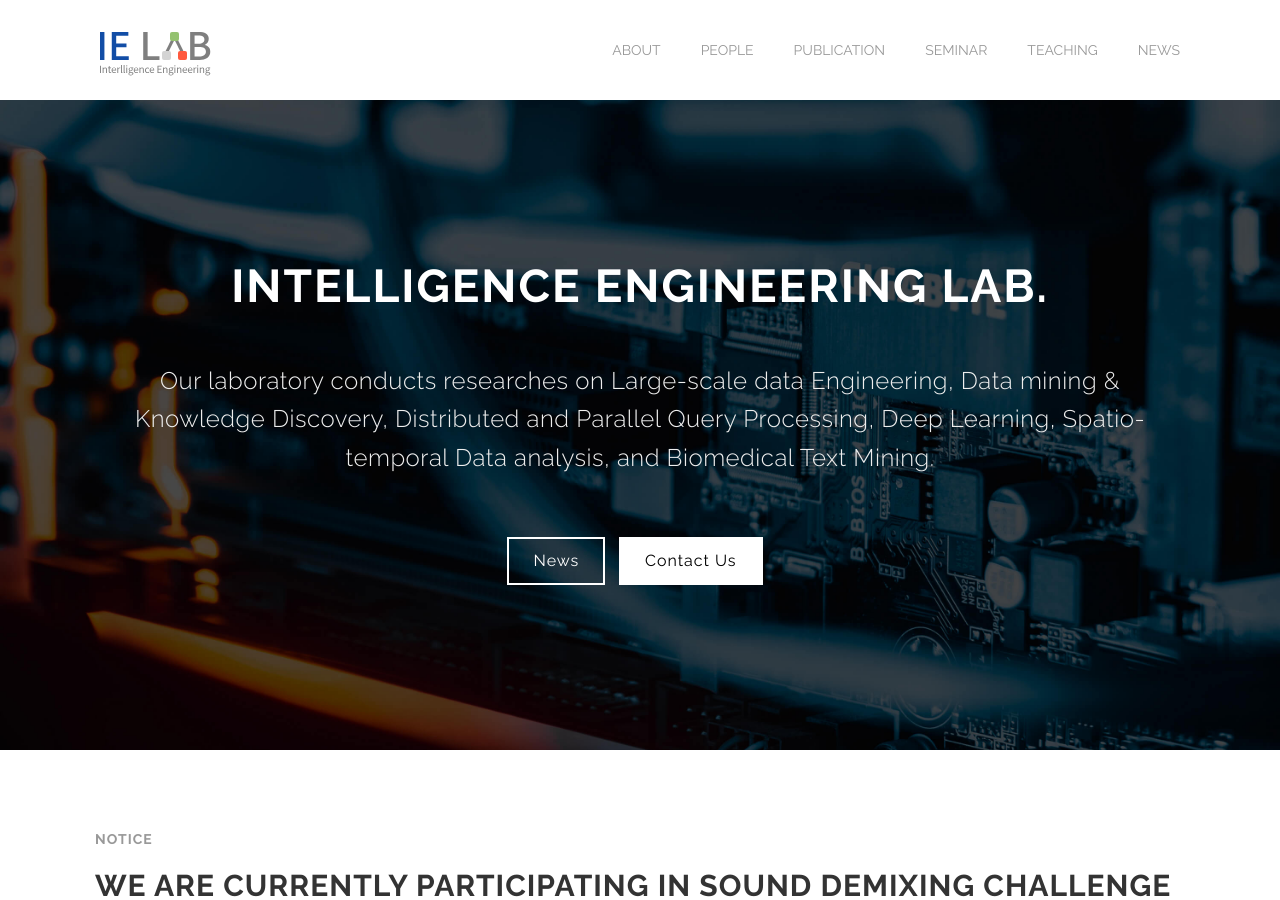
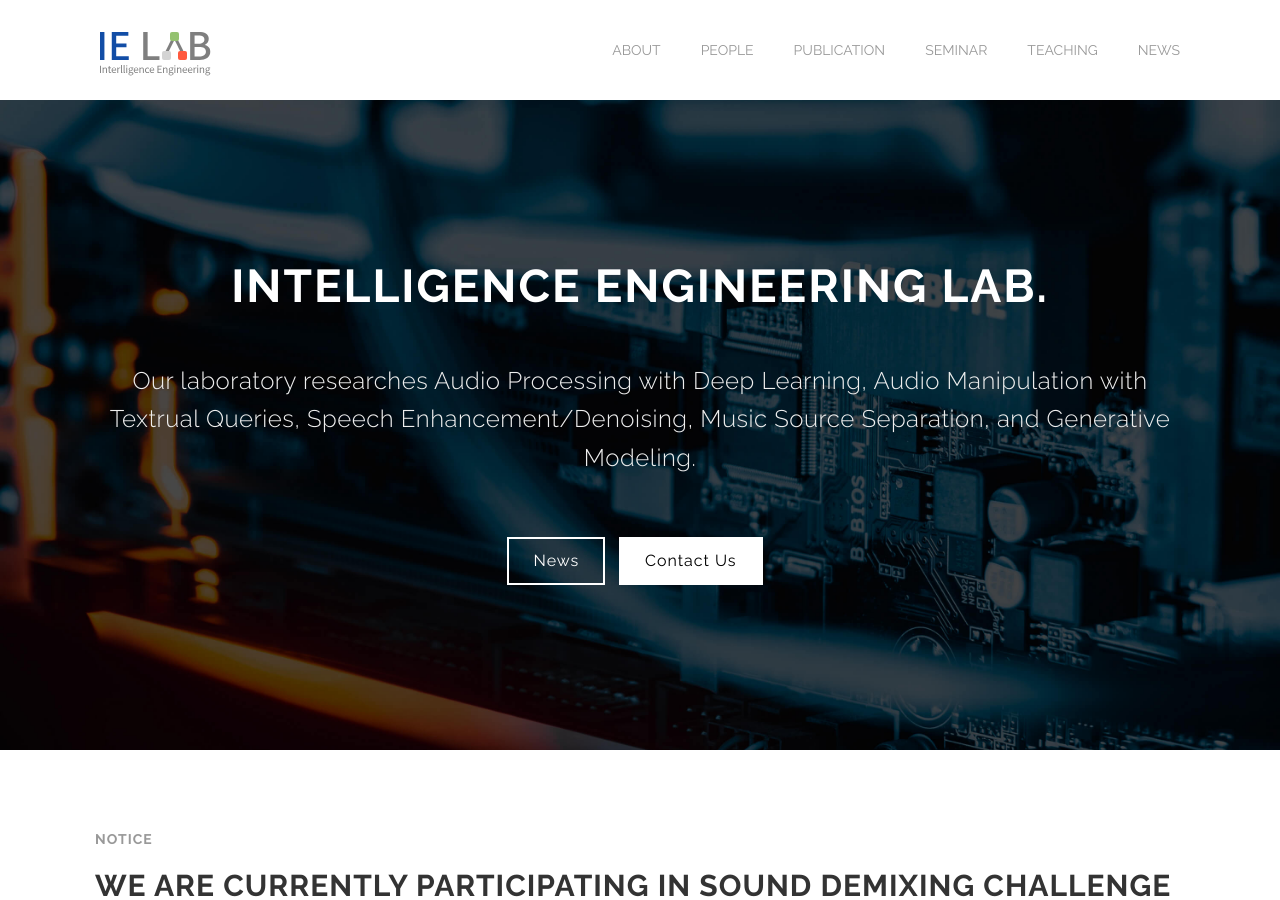
Before and after one commit to kuielab/kuielab.github.io, a Jekyll site: the page built from index.html, in a window 1280 px wide and 900 px high. Built offline with Jekyll 4.4.1, drawn with Linux system fonts in a browser that asks for light colours.

Commit message:
Update index.html

```diff
--- a/index.html
+++ b/index.html
@@ -8,7 +8,7 @@ slides:
       animation: bottom-to-top
       class: medium-12
     small-title:
-      text: Our laboratory conducts researches on Large-scale data Engineering, Data mining & Knowledge Discovery, Distributed and Parallel Query Processing, Deep Learning, Spatio-temporal Data analysis, and Biomedical Text Mining.
+      text: Our laboratory researches Audio Processing with Deep Learning, Audio Manipulation with Textrual Queries, Speech Enhancement/Denoising, Music Source Separation, and Generative Modeling.
       animation: bottom-to-top
       class: medium-12
     buttons:
```
